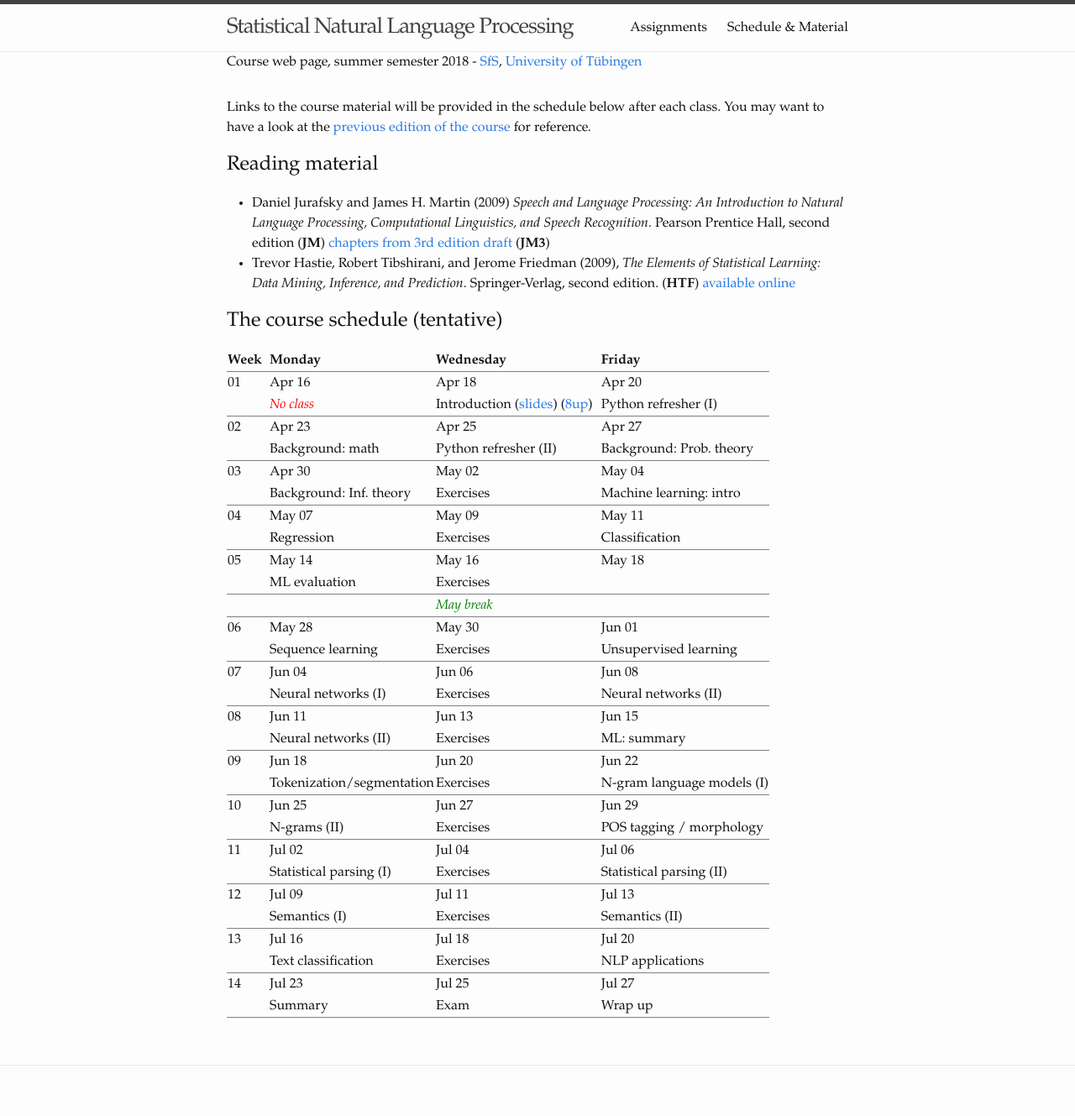
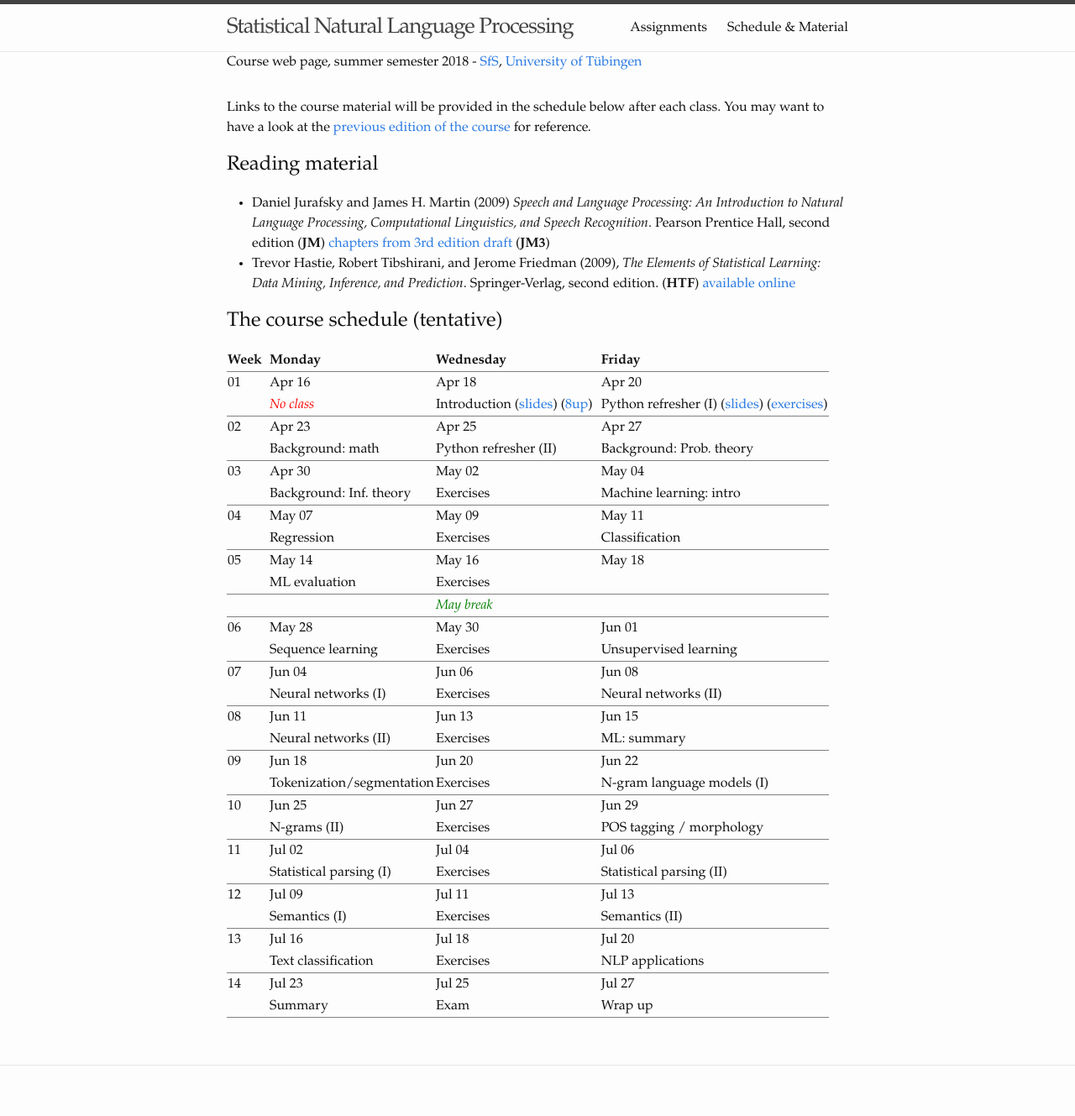
Before and after one commit to snlp2018/snlp2018.github.io, a Jekyll site: the page built from schedule.md, in a window 1280 px wide. Shown: the whole page at 84% size. Built offline with Jekyll 4.4.1, drawn with Linux system fonts in a browser that asks for light colours.

Commit message:
python refresher i

```diff
--- a/schedule.md
+++ b/schedule.md
@@ -30,7 +30,7 @@ for reference.
 |Week| Monday| Wednesday|Friday|
 |:---|:---|:---|:----|
 | 01| Apr 16               | Apr 18                | Apr 20               |
-|   | _No class_{: style="color: red"} | Introduction ([slides](slides/introduction.pdf)) ([8up](slides/introduction-handout.pdf))&nbsp;&nbsp;| Python refresher (I) |
+|   | _No class_{: style="color: red"} | Introduction ([slides](slides/introduction.pdf)) ([8up](slides/introduction-handout.pdf))&nbsp;&nbsp;| Python refresher (I) ([slides](slides/python_refresher_i.pdf)) ([exercises](slides/python_refresher_i_exercises.pdf))|
 |-------
 | 02| Apr 23               | Apr 25                | Apr 27               |
 |   | Background: math     |Python refresher (II)  | Background: Prob. theory|
```
Also changed, not shown: 2 other files.
